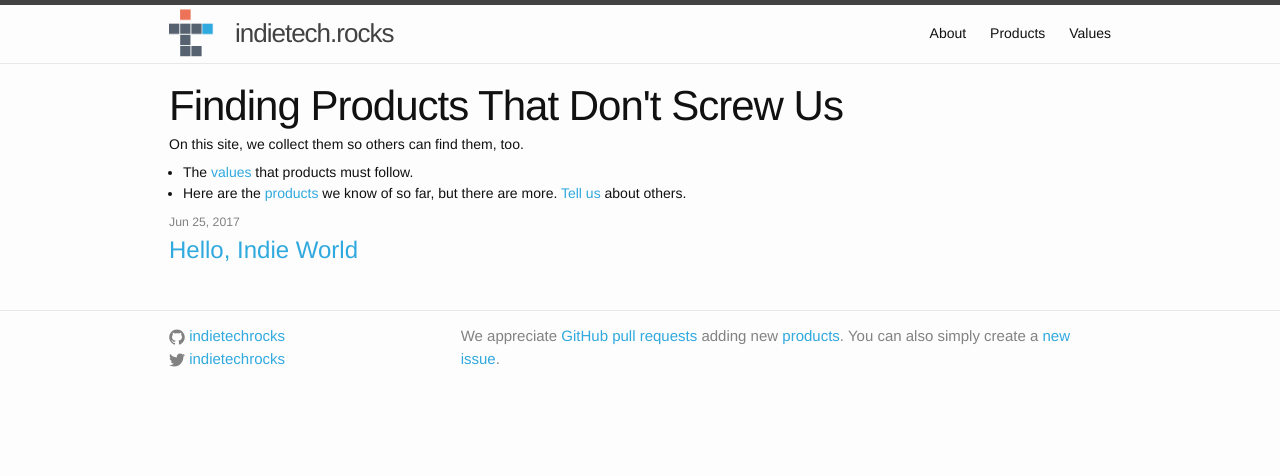
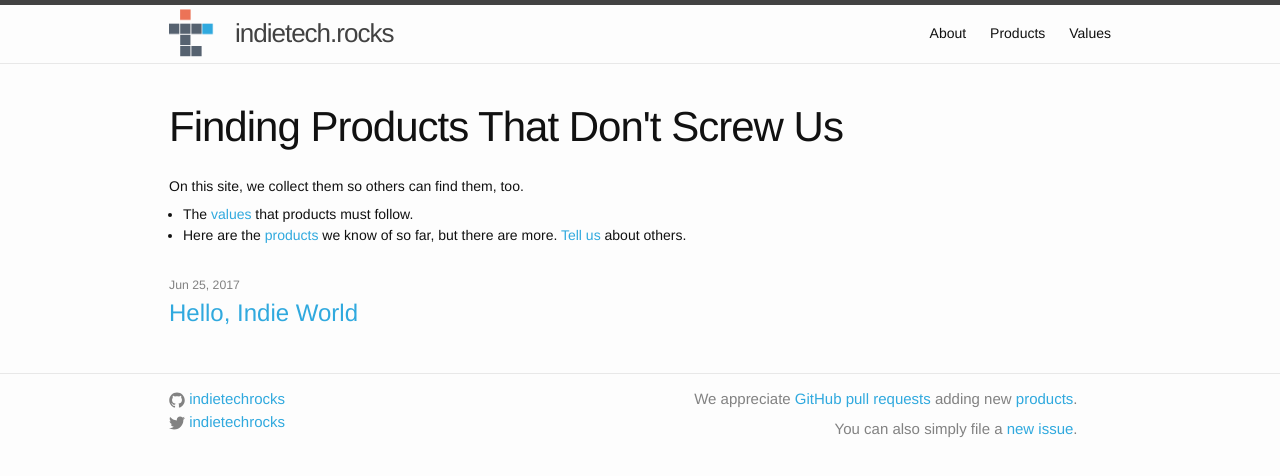
Before and after one commit to indietechrocks/indietech.rocks, a Jekyll site: the page built from index.html, in a window 1280 px wide. Shown: the top 476 px of the page. Built offline with Jekyll 4.4.1, drawn with Linux system fonts in a browser that asks for light colours.

Commit message:
More layout changes

```diff
--- a/_includes/footer.html
+++ b/_includes/footer.html
@@ -23,8 +23,9 @@
         <p>We appreciate
            <a href="https://github.com/indietechrocks/indietech.rocks">GitHub pull requests</a>
            adding new
-           <a class="page-link" href="{{ "products" | prepend: site.baseurl }}">products</a>.
-           You can also simply create a <a href="https://github.com/indietechrocks/indietech.rocks/issues">new issue</a>.</p>
+           <a class="page-link" href="{{ "products" | prepend: site.baseurl }}">products</a>.</p>
+        <p>You can also simply file a
+           <a href="https://github.com/indietechrocks/indietech.rocks/issues">new issue</a>.</p>
       </div>
     </div>
 
--- a/_sass/_base.scss
+++ b/_sass/_base.scss
@@ -38,7 +38,8 @@
 }
 
 h1 {
-    margin-top: $spacing-unit / 2;
+    margin-top: $spacing-unit * 2;
+    margin-bottom: $spacing-unit * 2;
     font-size: 42px;
     letter-spacing: -1px;
     line-height: 1;
--- a/_sass/_layout.scss
+++ b/_sass/_layout.scss
@@ -133,6 +133,7 @@
 
 .footer-col-2 {
     width: 65%;
+    text-align: right;
 }
 
 /**
@@ -147,7 +148,9 @@
 }
 
 .post-list {
+    margin-top: $spacing-unit * 2;
     margin-left: 0;
+
     list-style: none;
 
     > li {
```
